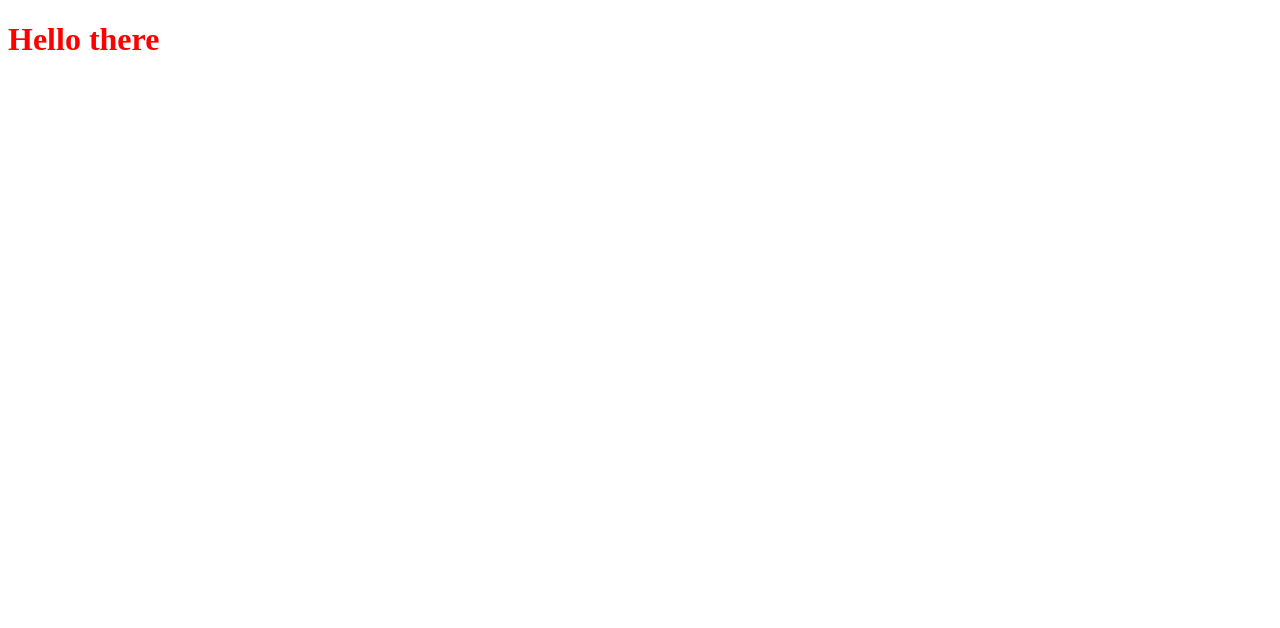
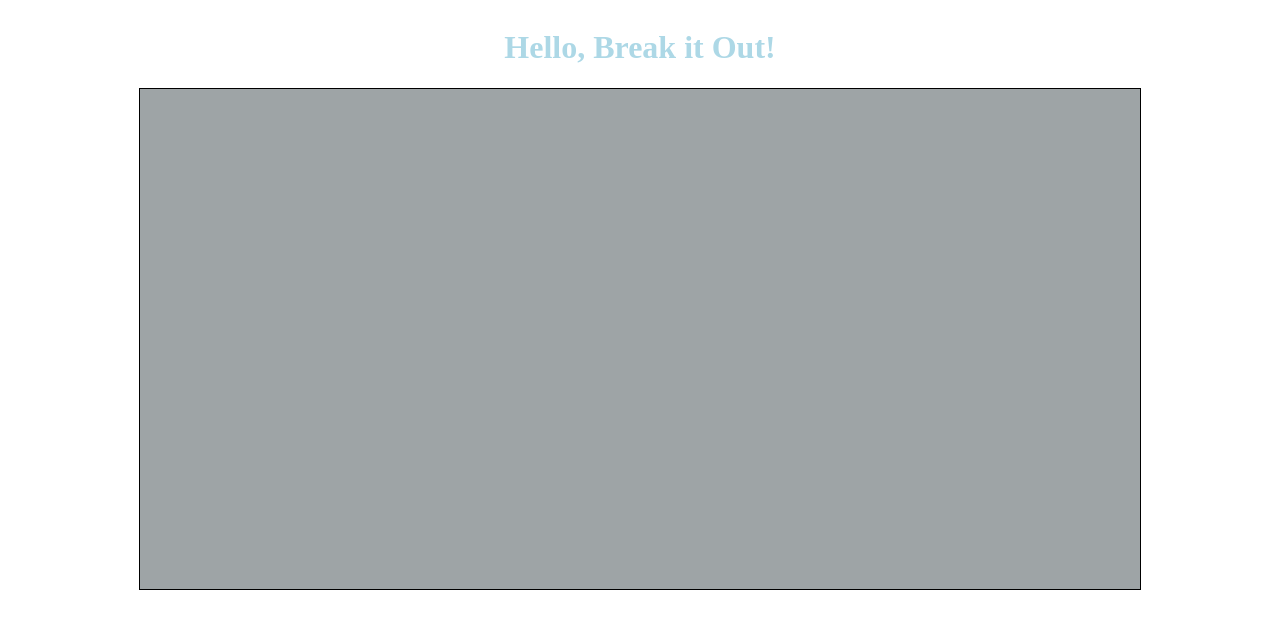
Before and after one commit to huangtonyj/Breakout-Webcam, a website built with webpack: page index.html in a window 1280 px wide. Built offline with nearby package versions, Linux system fonts and the light colour scheme.

Commit message:
Draw blank canvas

```diff
--- a/index.html
+++ b/index.html
@@ -10,14 +10,13 @@
 </head>
 <body>
 
-  <h1 id='test'>
-    Hello there
-  </h1>
+  <div>
+    <h1 id='test'>
+      Hello, Break it Out!
+    </h1>
+  </div>
 
   <canvas id="canvasRoot"></canvas>
-  <canvas id="coinAnimation"></canvas>
-
-  <div id='div-test'></div>
 
 </body>
 <script src="./scripts/bundle.js"></script>
--- /dev/null
+++ b/scripts/breakout.js
@@ -0,0 +1,7 @@
+require('./ball.js')
+
+let canvas = document.getElementById('canvasRoot');
+// canvas.width = innerWidth;
+// canvas.height = innerHeight;
+canvas.width = 1000;
+canvas.height = 500;
--- a/scripts/index.js
+++ /dev/null
@@ -1,135 +0,0 @@
-// Copyright 2013 William Malone (www.williammalone.com)
-//
-// Licensed under the Apache License, Version 2.0 (the "License");
-// you may not use this file except in compliance with the License.
-// You may obtain a copy of the License at
-//
-//   http://www.apache.org/licenses/LICENSE-2.0
-//
-// Unless required by applicable law or agreed to in writing, software
-// distributed under the License is distributed on an "AS IS" BASIS,
-// WITHOUT WARRANTIES OR CONDITIONS OF ANY KIND, either express or implied.
-// See the License for the specific language governing permissions and
-// limitations under the License.
-
-(function () {
-  // http://paulirish.com/2011/requestanimationframe-for-smart-animating/
-  // http://my.opera.com/emoller/blog/2011/12/20/requestanimationframe-for-smart-er-animating
-  // requestAnimationFrame polyfill by Erik Möller. fixes from Paul Irish and Tino Zijdel
-  // MIT license
-
-  var lastTime = 0;
-  var vendors = ['ms', 'moz', 'webkit', 'o'];
-  for (var x = 0; x < vendors.length && !window.requestAnimationFrame; ++x) {
-    window.requestAnimationFrame = window[vendors[x] + 'RequestAnimationFrame'];
-    window.cancelAnimationFrame = window[vendors[x] + 'CancelAnimationFrame'] ||
-      window[vendors[x] + 'CancelRequestAnimationFrame'];
-  }
-
-  if (!window.requestAnimationFrame)
-    window.requestAnimationFrame = function (callback, element) {
-      var currTime = new Date().getTime();
-      var timeToCall = Math.max(0, 16 - (currTime - lastTime));
-      var id = window.setTimeout(function () {
-          callback(currTime + timeToCall);
-        },
-        timeToCall);
-      lastTime = currTime + timeToCall;
-      return id;
-    };
-
-  if (!window.cancelAnimationFrame)
-    window.cancelAnimationFrame = function (id) {
-      clearTimeout(id);
-    };
-}());
-
-(function () {
-
-  var coin,
-    coinImage,
-    canvas;
-
-  function gameLoop() {
-
-    window.requestAnimationFrame(gameLoop);
-
-    coin.update();
-    coin.render();
-  }
-
-  function sprite(options) {
-
-    var that = {},
-      frameIndex = 0,
-      tickCount = 0,
-      ticksPerFrame = options.ticksPerFrame || 0,
-      numberOfFrames = options.numberOfFrames || 1;
-
-    that.context = options.context;
-    that.width = options.width;
-    that.height = options.height;
-    that.image = options.image;
-
-    that.update = function () {
-
-      tickCount += 1;
-
-      if (tickCount > ticksPerFrame) {
-
-        tickCount = 0;
-
-        // If the current frame index is in range
-        if (frameIndex < numberOfFrames - 1) {
-          // Go to the next frame
-          frameIndex += 1;
-        } else {
-          frameIndex = 0;
-        }
-      }
-    };
-
-    that.render = function () {
-
-      // Clear the canvas
-      that.context.clearRect(0, 0, that.width, that.height);
-
-      // Draw the animation
-      that.context.drawImage(
-        that.image,
-        frameIndex * that.width / numberOfFrames,
-        0,
-        that.width / numberOfFrames,
-        that.height,
-        0,
-        0,
-        that.width / numberOfFrames,
-        that.height);
-    };
-
-    return that;
-  }
-
-  // Get canvas
-  canvas = document.getElementById("coinAnimation");
-  canvas.width = 46;
-  canvas.height = 46;
-
-  // Create sprite sheet
-  coinImage = new Image();
-
-  // Create sprite
-  coin = sprite({
-    context: canvas.getContext("2d"),
-    width: 46,
-    height: 46,
-    image: coinImage,
-    numberOfFrames: 10,
-    ticksPerFrame: 4
-  });
-
-  // Load sprite sheet
-  coinImage.addEventListener("load", gameLoop);
-  coinImage.src = "assets/images/coin-sprite-animation-sprite-sheet.png";
-
-}());
--- a/styles/index.css
+++ b/styles/index.css
@@ -1,3 +1,14 @@
 h1 {
-  color: red;
+  color: lightblue;
 }
+
+body {
+  display: flex;
+  flex-direction: column;
+  align-items: center;
+}
+
+#canvasRoot {
+  border: 1px solid black;
+  background-color: rgba(62, 75, 78, .5);
+}
--- a/webpack.config.js
+++ b/webpack.config.js
@@ -2,7 +2,7 @@
 
 		module.exports = {
 		  context: __dirname,
-		  entry: "./scripts/index.js",
+		  entry: "./scripts/breakout.js",
 		  output: {
 		    path: path.resolve(__dirname),
 		    filename: "./scripts/bundle.js"
```
Also changed, not shown: scripts/bundle.js (+18 -134 lines), scripts/ball.js (added), 1 other file.
